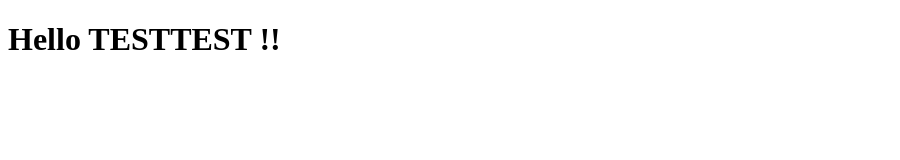
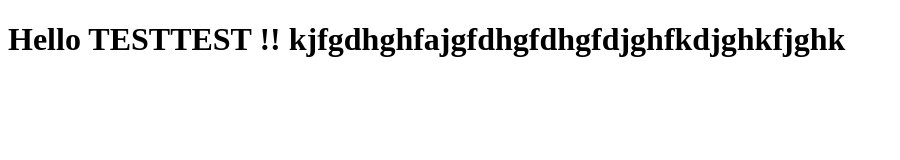
Before and after one commit to tomwoldrich/courseratest, a plain HTML site: page site/index.html in a window 1280 px wide. Shown: the whole page, without its empty margins (0-900 px from the left). Drawn offline with Linux system fonts and the light colour scheme.

Commit message:
Small addition

```diff
--- a/site/index.html
+++ b/site/index.html
@@ -4,7 +4,7 @@
  	<title></title>
  </head>
  <body>
- <h1> Hello TESTTEST !!</h1>
+ <h1> Hello TESTTEST !!   kjfgdhghfajgfdhgfdhgfdjghfkdjghkfjghk</h1>
 
  </body>
  </html>
```
